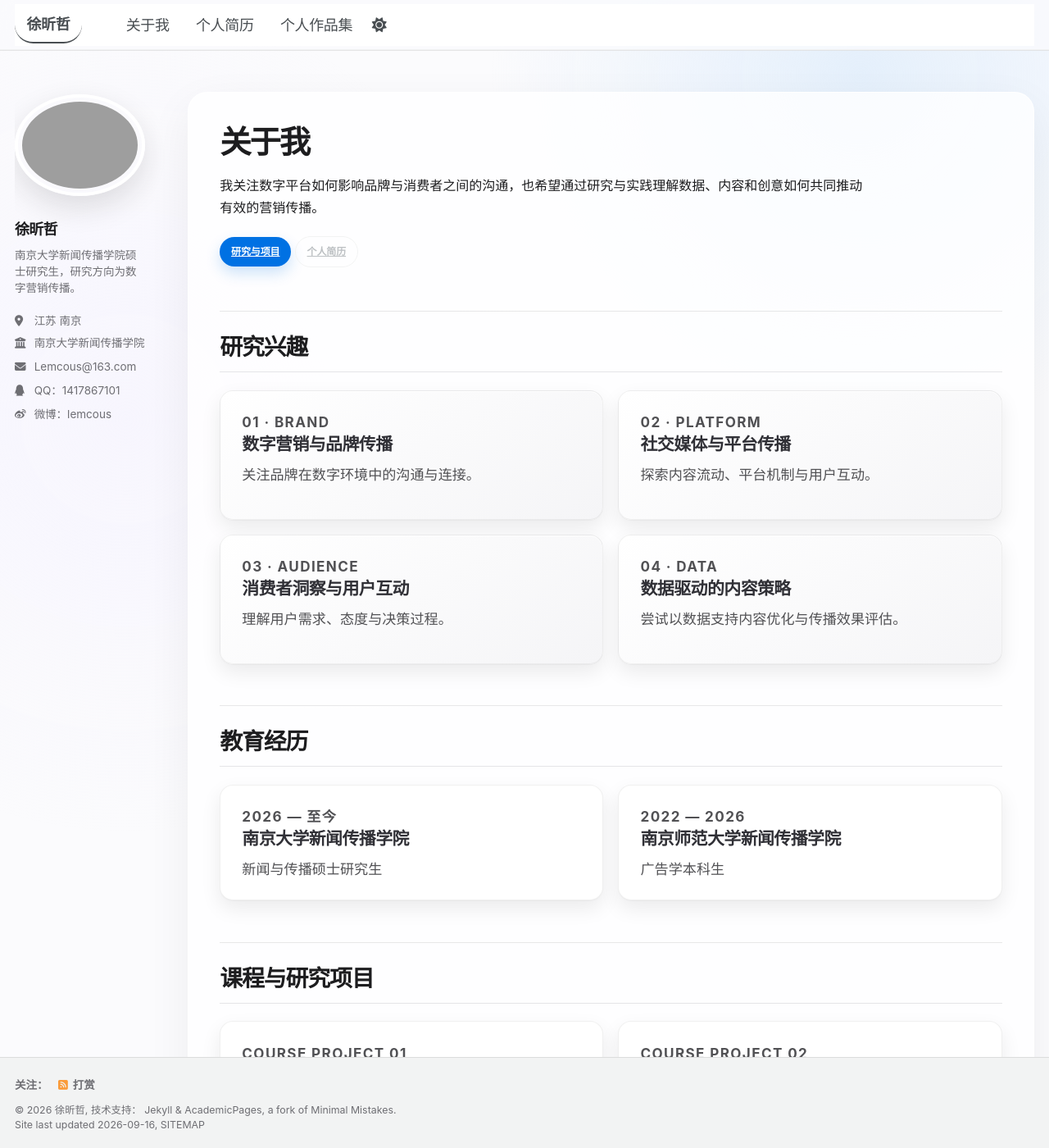
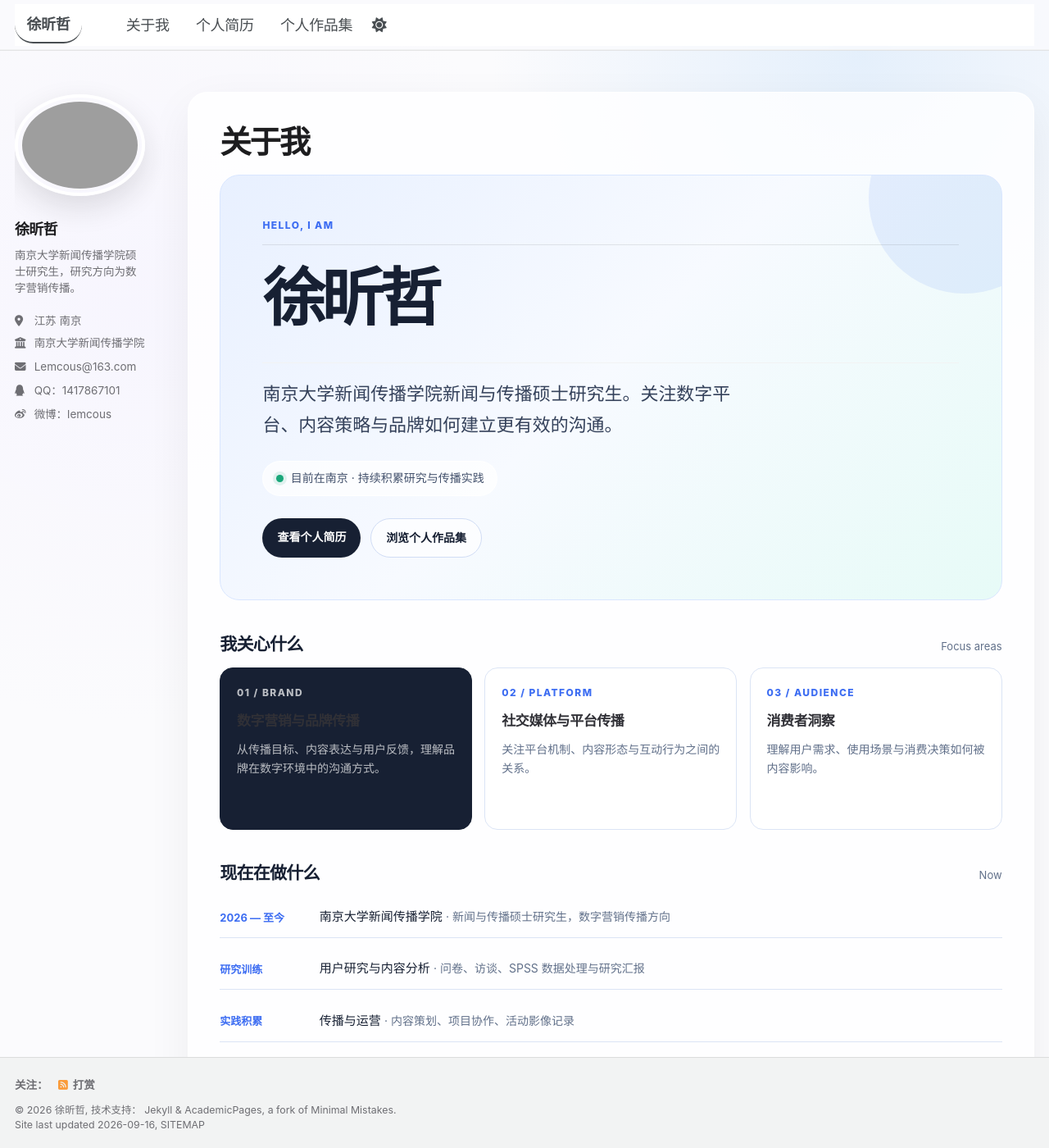
Before and after one commit to Lemcous/Lemcous.github.io, a Jekyll site: the page built from index.md, in a window 1280 px wide and 1400 px high. Shown: the whole window at 82% size. Built offline with Jekyll 4.4.1, drawn with Linux system fonts in a browser that asks for light colours; our own code applies the rules of GitHub Pages for plain Markdown files; a style sheet for code colours, icons or effects is not loaded; some of the changed text lies outside the part shown.

Commit message:
重构关于我页面视觉与内容

```diff
--- a/index.md
+++ b/index.md
@@ -5,109 +5,278 @@ author_profile: true
 ---
 
 <style>
-.home-modules { margin-top: 2rem; }
-.home-modules h2 { border-bottom: 1px solid #e5e5e7; margin: 2.8rem 0 1.2rem; padding-bottom: .7rem; }
-.module-grid { display: grid; gap: 1rem; grid-template-columns: repeat(2, minmax(0, 1fr)); }
-.module-card {
-  background: #f7f7f8;
-  border: 1px solid #e8e8eb;
+.about-vibe {
+  --av-ink: #172033;
+  --av-muted: #61708a;
+  --av-blue: #3d6df2;
+  --av-sky: #eaf1ff;
+  --av-line: #dbe4f5;
+  color: var(--av-ink);
+  font-size: 16px;
+}
+
+.about-vibe p { max-width: none; }
+
+.about-vibe .av-hero {
+  background: linear-gradient(135deg, #e8f0ff 0%, #f7faff 48%, #e7fbf7 100%);
+  border: 1px solid #d9e6ff;
+  border-radius: 24px;
+  overflow: hidden;
+  padding: clamp(1.5rem, 4vw, 3.1rem);
+  position: relative;
+}
+
+.about-vibe .av-hero::after {
+  background: rgba(61, 109, 242, .1);
+  border-radius: 50%;
+  content: "";
+  height: 13rem;
+  position: absolute;
+  right: -4rem;
+  top: -5rem;
+  width: 13rem;
+}
+
+.about-vibe .av-eyebrow,
+.about-vibe .av-label {
+  color: var(--av-blue);
+  font-size: 12px;
+  font-weight: 800;
+  letter-spacing: .12em;
+  margin: 0 0 .7rem;
+  text-transform: uppercase;
+}
+
+.about-vibe .av-name {
+  font-size: clamp(2.3rem, 6vw, 4.4rem);
+  font-weight: 800;
+  letter-spacing: -.075em;
+  line-height: 1;
+  margin: 0;
+  position: relative;
+  z-index: 1;
+}
+
+.about-vibe .av-tagline {
+  color: #34415a;
+  font-size: clamp(1rem, 2vw, 1.22rem);
+  line-height: 1.75;
+  margin: 1rem 0 0;
+  max-width: 34rem;
+  position: relative;
+  z-index: 1;
+}
+
+.about-vibe .av-status {
+  align-items: center;
+  background: rgba(255,255,255,.7);
+  border: 1px solid rgba(255,255,255,.9);
+  border-radius: 999px;
+  color: #43516c;
+  display: inline-flex;
+  font-size: 14px;
+  gap: .5rem;
+  margin-top: 1.35rem;
+  padding: .48rem .85rem;
+  position: relative;
+  z-index: 1;
+}
+
+.about-vibe .av-dot {
+  background: #1aa77a;
+  border-radius: 50%;
+  box-shadow: 0 0 0 4px rgba(26,167,122,.12);
+  height: .5rem;
+  width: .5rem;
+}
+
+.about-vibe .av-actions {
+  display: flex;
+  flex-wrap: wrap;
+  gap: .65rem;
+  margin-top: 1.5rem;
+  position: relative;
+  z-index: 1;
+}
+
+.about-vibe .av-button {
+  border-radius: 999px;
+  font-size: 14px;
+  font-weight: 700;
+  padding: .62rem 1rem;
+  text-decoration: none;
+}
+
+.about-vibe .av-button--primary {
+  background: var(--av-ink);
+  color: #fff;
+}
+
+.about-vibe .av-button--secondary {
+  background: rgba(255,255,255,.66);
+  border: 1px solid #d1ddf5;
+  color: var(--av-ink);
+}
+
+.about-vibe .av-section {
+  margin-top: 2.25rem;
+}
+
+.about-vibe .av-section__head {
+  align-items: baseline;
+  display: flex;
+  gap: .75rem;
+  justify-content: space-between;
+  margin-bottom: .85rem;
+}
+
+.about-vibe .av-section__title {
+  border: 0;
+  font-size: 21px;
+  letter-spacing: -.035em;
+  margin: 0;
+  padding: 0;
+}
+
+.about-vibe .av-section__note {
+  color: var(--av-muted);
+  font-size: 13px;
+  margin: 0;
+}
+
+.about-vibe .av-grid {
+  display: grid;
+  gap: .85rem;
+  grid-template-columns: repeat(3, minmax(0, 1fr));
+}
+
+.about-vibe .av-card {
+  background: #fff;
+  border: 1px solid var(--av-line);
   border-radius: 16px;
-  min-height: 158px;
-  padding: 1.35rem 1.45rem;
-  transition: border-color .2s ease, box-shadow .2s ease, transform .2s ease;
+  min-height: 11rem;
+  padding: 1.1rem;
 }
-.module-card:hover { border-color: #d0d0d5; box-shadow: 0 8px 22px rgba(0, 0, 0, .06); transform: translateY(-2px); }
-.module-card__label { color: #6e6e73; font-size: .76rem; font-weight: 700; letter-spacing: .08em; margin: 0 0 .55rem; text-transform: uppercase; }
-.module-card h3 { font-size: 1.16rem; line-height: 1.35; margin: 0 0 .45rem; }
-.module-card p { color: #515154; font-size: .95rem; line-height: 1.6; margin: 0; }
-.module-card--education { background: #fff; min-height: 125px; }
-.module-card--project { background: #fff; min-height: 210px; }
-.module-card--project h3 { color: #1d1d1f; font-size: 1.25rem; }
-.module-card__meta { color: #6e6e73; font-size: .84rem; margin-bottom: .75rem !important; }
-.module-focus { background: #f1f7ff; border-left: 3px solid #0071e3; border-radius: 0 12px 12px 0; color: #424245; line-height: 1.7; padding: 1rem 1.2rem; }
-@media (max-width: 680px) {
-  .module-grid { grid-template-columns: 1fr; }
-  .module-card { min-height: auto; }
+
+.about-vibe .av-card--feature {
+  background: var(--av-ink);
+  border-color: var(--av-ink);
+  color: #fff;
+}
+
+.about-vibe .av-card--feature .av-label,
+.about-vibe .av-card--feature .av-card__text {
+  color: rgba(255,255,255,.7);
+}
+
+.about-vibe .av-card__title {
+  font-size: 17px;
+  letter-spacing: -.025em;
+  line-height: 1.35;
+  margin: 0 0 .6rem;
+}
+
+.about-vibe .av-card__text {
+  color: var(--av-muted);
+  font-size: 14px;
+  line-height: 1.65;
+  margin: 0;
+}
+
+.about-vibe .av-timeline {
+  display: grid;
+  gap: .7rem;
+}
+
+.about-vibe .av-timeline__item {
+  align-items: center;
+  border-bottom: 1px solid var(--av-line);
+  display: grid;
+  gap: .75rem;
+  grid-template-columns: 6rem minmax(0, 1fr);
+  padding: .75rem 0;
+}
+
+.about-vibe .av-timeline__date {
+  color: var(--av-blue);
+  font-size: 13px;
+  font-weight: 700;
+}
+
+.about-vibe .av-timeline__main {
+  font-size: 15px;
+  line-height: 1.5;
+}
+
+.about-vibe .av-timeline__main span {
+  color: var(--av-muted);
+  font-size: 14px;
+}
+
+@media (max-width: 40em) {
+  .about-vibe .av-grid { grid-template-columns: 1fr; }
+  .about-vibe .av-card { min-height: auto; }
+  .about-vibe .av-section__head { align-items: flex-start; flex-direction: column; gap: .3rem; }
+  .about-vibe .av-timeline__item { grid-template-columns: 1fr; gap: .2rem; }
 }
 </style>
 
-我关注数字平台如何影响品牌与消费者之间的沟通，也希望通过研究与实践理解数据、内容和创意如何共同推动有效的营销传播。
+<div class="about-vibe">
 
-[研究与项目](/portfolio/){: .btn .btn--primary }
-[个人简历](/cv/){: .btn .btn--inverse }
+  <section class="av-hero">
+    <p class="av-eyebrow">Hello, I am</p>
+    <h2 class="av-name">徐昕哲</h2>
+    <p class="av-tagline">南京大学新闻传播学院新闻与传播硕士研究生。关注数字平台、内容策略与品牌如何建立更有效的沟通。</p>
+    <div class="av-status"><span class="av-dot"></span>目前在南京 · 持续积累研究与传播实践</div>
+    <div class="av-actions">
+      <a class="av-button av-button--primary" href="/cv/">查看个人简历</a>
+      <a class="av-button av-button--secondary" href="/works/">浏览个人作品集</a>
+    </div>
+  </section>
 
-<div class="home-modules">
+  <section class="av-section">
+    <div class="av-section__head">
+      <h2 class="av-section__title">我关心什么</h2>
+      <p class="av-section__note">Focus areas</p>
+    </div>
+    <div class="av-grid">
+      <article class="av-card av-card--feature">
+        <p class="av-label">01 / Brand</p>
+        <h3 class="av-card__title">数字营销与品牌传播</h3>
+        <p class="av-card__text">从传播目标、内容表达与用户反馈，理解品牌在数字环境中的沟通方式。</p>
+      </article>
+      <article class="av-card">
+        <p class="av-label">02 / Platform</p>
+        <h3 class="av-card__title">社交媒体与平台传播</h3>
+        <p class="av-card__text">关注平台机制、内容形态与互动行为之间的关系。</p>
+      </article>
+      <article class="av-card">
+        <p class="av-label">03 / Audience</p>
+        <h3 class="av-card__title">消费者洞察</h3>
+        <p class="av-card__text">理解用户需求、使用场景与消费决策如何被内容影响。</p>
+      </article>
+    </div>
+  </section>
 
-<h2>研究兴趣</h2>
-
-<div class="module-grid">
-  <article class="module-card">
-    <p class="module-card__label">01 · Brand</p>
-    <h3>数字营销与品牌传播</h3>
-    <p>关注品牌在数字环境中的沟通与连接。</p>
-  </article>
-  <article class="module-card">
-    <p class="module-card__label">02 · Platform</p>
-    <h3>社交媒体与平台传播</h3>
-    <p>探索内容流动、平台机制与用户互动。</p>
-  </article>
-  <article class="module-card">
-    <p class="module-card__label">03 · Audience</p>
-    <h3>消费者洞察与用户互动</h3>
-    <p>理解用户需求、态度与决策过程。</p>
-  </article>
-  <article class="module-card">
-    <p class="module-card__label">04 · Data</p>
-    <h3>数据驱动的内容策略</h3>
-    <p>尝试以数据支持内容优化与传播效果评估。</p>
-  </article>
-</div>
-
-<h2>教育经历</h2>
-
-<div class="module-grid">
-  <article class="module-card module-card--education">
-    <p class="module-card__label">2026 — 至今</p>
-    <h3>南京大学新闻传播学院</h3>
-    <p>新闻与传播硕士研究生</p>
-  </article>
-  <article class="module-card module-card--education">
-    <p class="module-card__label">2022 — 2026</p>
-    <h3>南京师范大学新闻传播学院</h3>
-    <p>广告学本科生</p>
-  </article>
-</div>
-
-<h2>课程与研究项目</h2>
-
-<div class="module-grid">
-  <article class="module-card module-card--project">
-    <p class="module-card__label">Course Project 01</p>
-    <h3>社交媒体品牌传播分析</h3>
-    <p class="module-card__meta">课程研究｜内容分析</p>
-    <p>以某消费品牌为案例，梳理社交媒体内容策略、用户互动方式与传播效果，并尝试提出优化建议。</p>
-  </article>
-  <article class="module-card module-card--project">
-    <p class="module-card__label">Course Project 02</p>
-    <h3>数字平台用户洞察</h3>
-    <p class="module-card__meta">课程研究｜用户研究</p>
-    <p>结合公开资料、问卷或访谈材料，分析目标用户的内容偏好与消费决策过程。</p>
-  </article>
-</div>
-
-<h2>当前目标</h2>
-
-<div class="module-focus">
-  正在系统学习数字营销传播相关理论与方法，并持续积累研究设计、内容分析和数据分析方面的实践经验。
-</div>
+  <section class="av-section">
+    <div class="av-section__head">
+      <h2 class="av-section__title">现在在做什么</h2>
+      <p class="av-section__note">Now</p>
+    </div>
+    <div class="av-timeline">
+      <div class="av-timeline__item">
+        <div class="av-timeline__date">2026 — 至今</div>
+        <div class="av-timeline__main">南京大学新闻传播学院 <span>· 新闻与传播硕士研究生，数字营销传播方向</span></div>
+      </div>
+      <div class="av-timeline__item">
+        <div class="av-timeline__date">研究训练</div>
+        <div class="av-timeline__main">用户研究与内容分析 <span>· 问卷、访谈、SPSS 数据处理与研究汇报</span></div>
+      </div>
+      <div class="av-timeline__item">
+        <div class="av-timeline__date">实践积累</div>
+        <div class="av-timeline__main">传播与运营 <span>· 内容策划、项目协作、活动影像记录</span></div>
+      </div>
+    </div>
+  </section>
 
 </div>
-
-> 本个人网站用于计算传播学导论课程作业展示。欢迎通过侧栏中的邮箱与我联系。
-
-
-<style>
-.home-modules .module-card { background: linear-gradient(145deg, #ffffff 0%, #f5f5f7 100%); border-color: rgba(0, 0, 0, .06); box-shadow: 0 1px 1px rgba(0, 0, 0, .03), 0 10px 24px rgba(0, 0, 0, .08), inset 0 1px 0 rgba(255, 255, 255, .9); }
-.home-modules .module-card--education, .home-modules .module-card--project { background: #fff; }
-.home-modules .module-card:hover { box-shadow: 0 2px 3px rgba(0, 0, 0, .04), 0 16px 32px rgba(0, 0, 0, .12), inset 0 1px 0 rgba(255, 255, 255, .9); transform: translateY(-3px); }
-</style>
```
